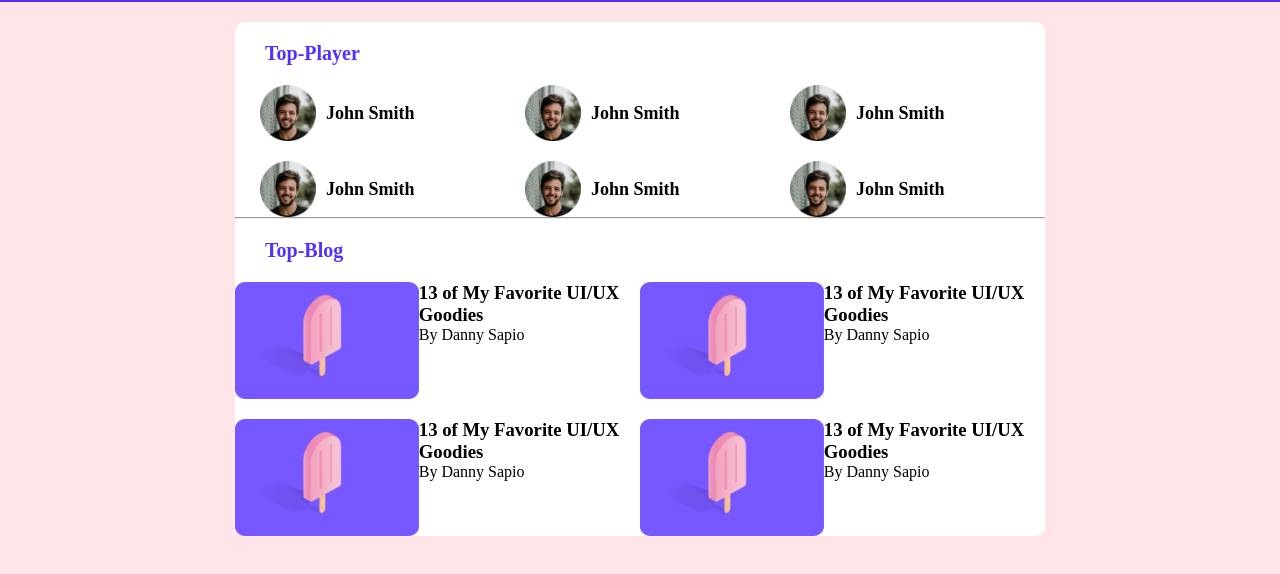
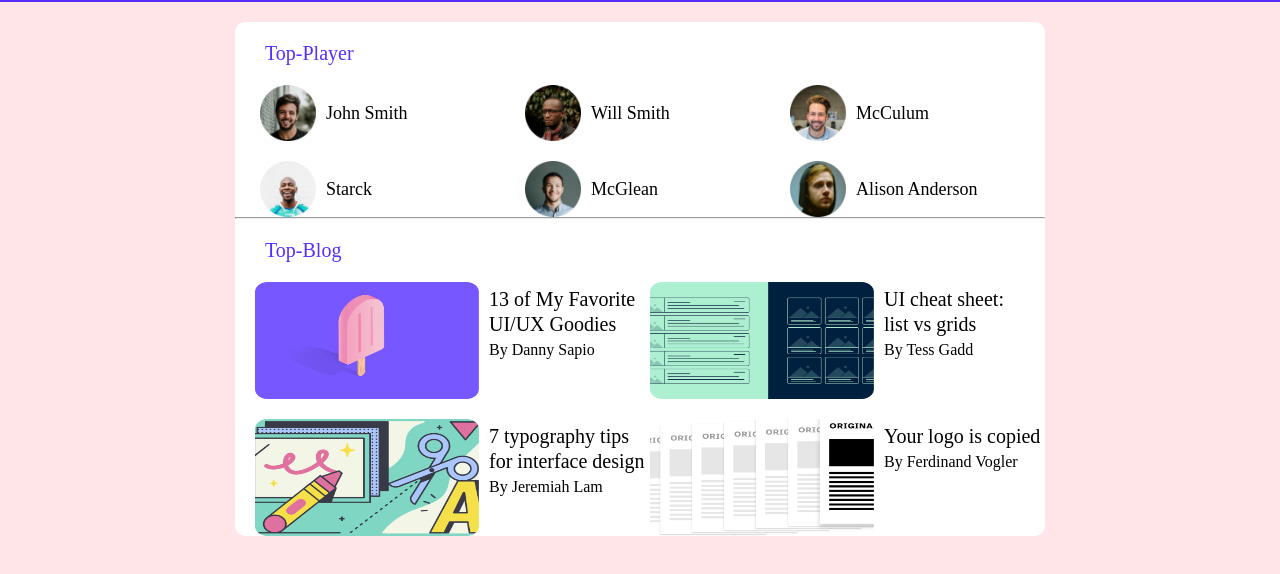
Before and after one commit to uh-shuvo/new-leader-board, a plain HTML site: page index.html in a window 1280 px wide. Shown: the part 48-622 px from the top of the page. Drawn offline with Linux system fonts and the light colour scheme.

Commit message:
new photo added

```diff
--- a/index.html
+++ b/index.html
@@ -48,32 +48,32 @@
                         </div>
                         <div class="player">
                             <div class="thumbnail">
-                                <img src="images/players/player-1.png" alt="">
-                                <h3 class="player-name">John Smith</h3>
+                                <img src="images/players/player-2.png" alt="">
+                                <h3 class="player-name">Will Smith</h3>
                             </div>
                         </div>
                         <div class="player">
                             <div class="thumbnail">
-                                <img src="images/players/player-1.png" alt="">
-                                <h3 class="player-name">John Smith</h3>
+                                <img src="images/players/player-3.png" alt="">
+                                <h3 class="player-name">McCulum</h3>
                             </div>
                         </div>
                         <div class="player">
                             <div class="thumbnail">
-                                <img src="images/players/player-1.png" alt="">
-                                <h3 class="player-name">John Smith</h3>
+                                <img src="images/players/player-4.png" alt="">
+                                <h3 class="player-name">Starck</h3>
                             </div>
                         </div>
                         <div class="player">
                             <div class="thumbnail">
-                                <img src="images/players/player-1.png" alt="">
-                                <h3 class="player-name">John Smith</h3>
+                                <img src="images/players/player-5.png" alt="">
+                                <h3 class="player-name">McGlean</h3>
                             </div>
                         </div>
                         <div class="player">
                             <div class="thumbnail">
-                                <img src="images/players/player-1.png" alt="">
-                                <h3 class="player-name">John Smith</h3>
+                                <img src="images/players/player-6.png" alt="">
+                                <h3 class="player-name">Alison Anderson</h3>
                             </div>
                         </div>
                     </div>
@@ -86,33 +86,33 @@
                                 <div class="blog">
                                     <img src="images/blogs/blog-1.png" alt="">
                                     <div class="blog-details">
-                                        <h3 class="blog-title">13 of My Favorite
+                                        <h3 class="blog-title">13 of My Favorite <br>
                                             UI/UX Goodies</h3>
                                         <p class="blog-author"><span class="author-by">By</span> Danny Sapio</p>
                                     </div>
                                 </div>
                                 <div class="blog">
-                                    <img src="images/blogs/blog-1.png" alt="">
+                                    <img src="images/blogs/blog-2.png" alt="">
                                     <div class="blog-details">
-                                        <h3 class="blog-title">13 of My Favorite
-                                            UI/UX Goodies</h3>
-                                        <p class="blog-author"><span class="author-by">By</span> Danny Sapio</p>
+                                        <h3 class="blog-title">UI cheat sheet: <br>
+                                            list vs grids</h3>
+                                        <p class="blog-author"><span class="author-by">By</span> Tess Gadd</p>
                                     </div>
                                 </div>
                                 <div class="blog">
-                                    <img src="images/blogs/blog-1.png" alt="">
+                                    <img src="images/blogs/blog-3.png" alt="">
                                     <div class="blog-details">
-                                        <h3 class="blog-title">13 of My Favorite
-                                            UI/UX Goodies</h3>
-                                        <p class="blog-author"><span class="author-by">By</span> Danny Sapio</p>
+                                        <h3 class="blog-title">7 typography tips <br>
+                                            for interface design</h3>
+                                        <p class="blog-author"><span class="author-by">By</span> Jeremiah Lam</p>
                                     </div>
                                 </div>
                                 <div class="blog">
-                                    <img src="images/blogs/blog-1.png" alt="">
+                                    <img src="images/blogs/blog-4.png" alt="">
                                     <div class="blog-details">
-                                        <h3 class="blog-title">13 of My Favorite
-                                            UI/UX Goodies</h3>
-                                        <p class="blog-author"><span class="author-by">By</span> Danny Sapio</p>
+                                        <h3 class="blog-title">Your logo is
+                                            copied</h3>
+                                        <p class="blog-author"><span class="author-by">By</span> Ferdinand Vogler</p>
                                     </div>
                                 </div>
                             </div>
--- a/styles/style.css
+++ b/styles/style.css
@@ -86,7 +86,7 @@ nav {
     margin-left: 10px;
     padding: 20px;
     font-size: 20px;
-    font-weight: 700;
+    font-weight: 500;
     color: #562EFF;
 }
 
@@ -113,7 +113,7 @@ nav {
 
 .player-name {
     font-size: 18px;
-    font-weight: 700;
+    font-weight: 500;
     margin-left: 10px;
     align-items: center;
 }
@@ -124,6 +124,7 @@ nav {
     display: grid;
     grid-template-columns: repeat(2, 1fr);
     grid-row-gap: 20px;
+    margin-left: 20px;
 }
 
 .blog {
@@ -134,3 +135,14 @@ nav {
     width: 224px;
     height: 117px;
 }
+
+.blog-details {
+    margin-left: 10px;
+    margin-top: 5px;
+    line-height: 25px;
+}
+
+.blog-title {
+    font-size: 20px;
+    font-weight: 500;
+}
```
